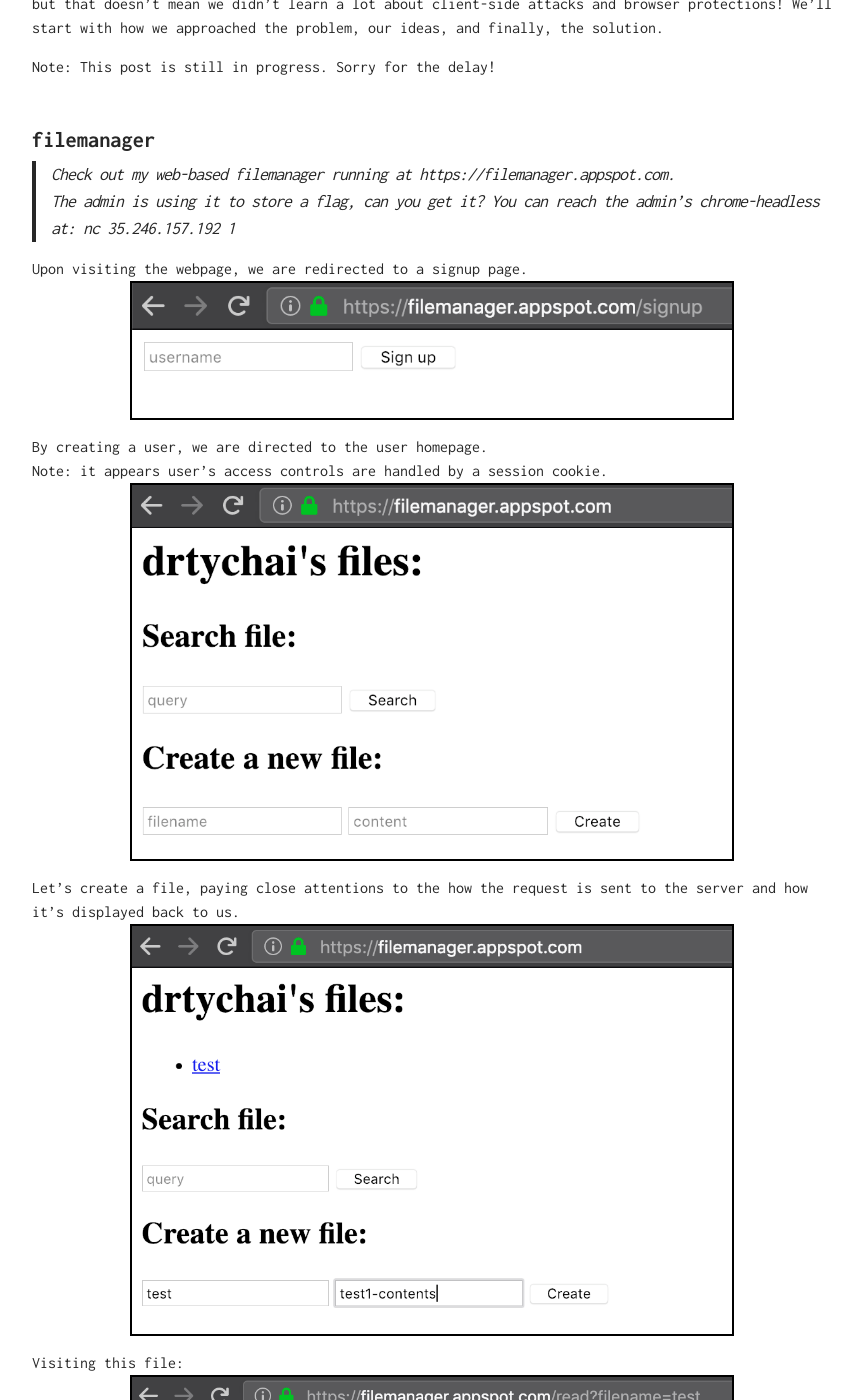
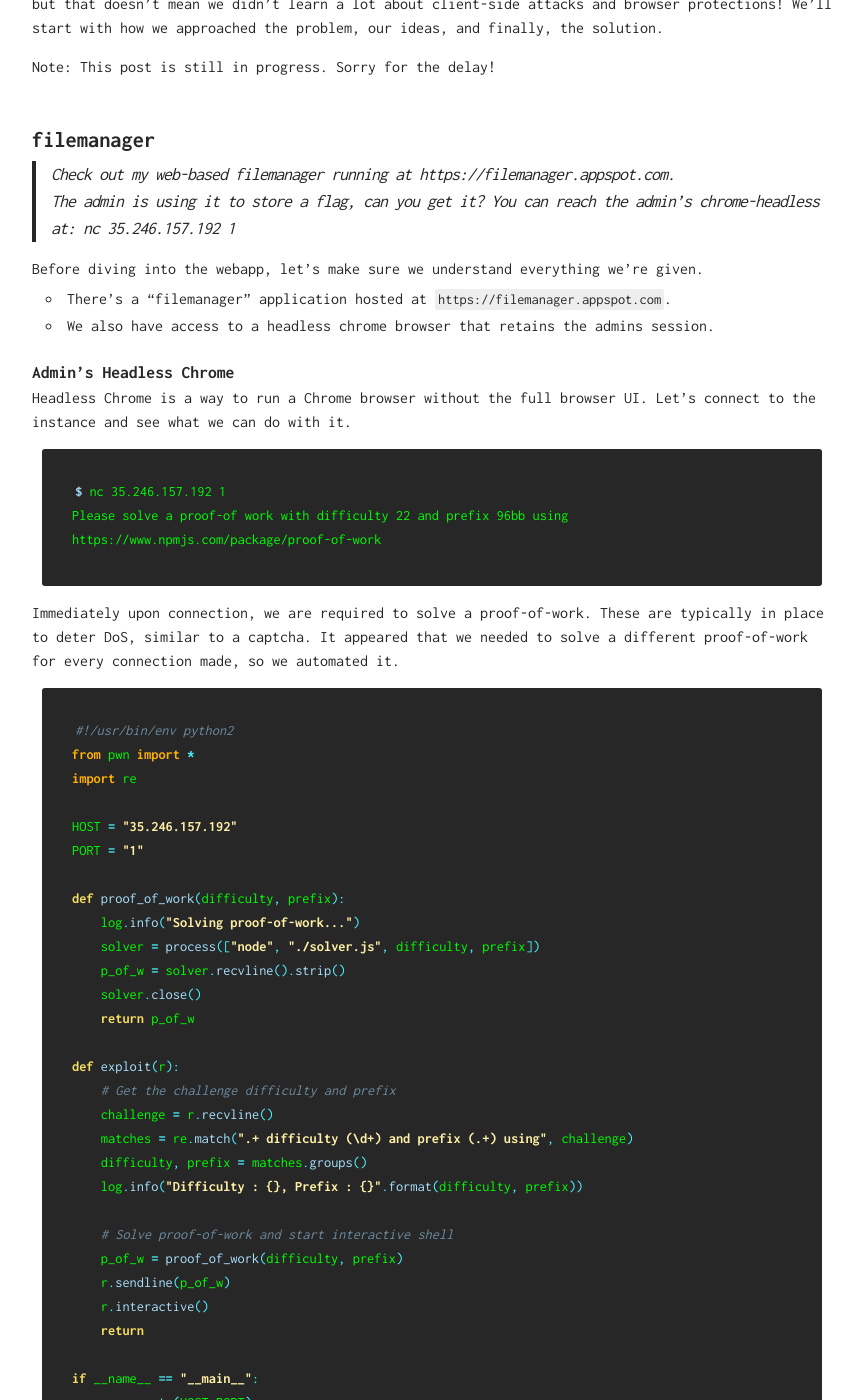
Before and after one commit to drtychai/drtychai.github.io, a Jekyll site: the page built from _posts/35c3ctf/2018-12-29-35c3-filemanager.md, in a window 1280 px wide and 1400 px high, scrolled down 316 px. Shown: the whole window, without its empty margins (208-1068 px from the left). Built offline with Jekyll 4.4.1, drawn with Linux system fonts in a browser that asks for light colours; some of the changed text lies outside the part shown.

Commit message:
updated filemanager

````diff
--- a/_posts/35c3ctf/2018-12-29-35c3-filemanager.md
+++ b/_posts/35c3ctf/2018-12-29-35c3-filemanager.md
@@ -13,6 +13,99 @@
 >Check out my web-based filemanager running at https://filemanager.appspot.com.
 >The admin is using it to store a flag, can you get it? You can reach the admin's chrome-headless at: nc 35.246.157.192 1
 
+Before diving into the webapp, let's make sure we understand everything we're given.
+- There's a "filemanager" application hosted at `https://filemanager.appspot.com`.
+- We also have access to a headless chrome browser that retains the admins session.
+
+
+## Admin's Headless Chrome
+Headless Chrome is a way to run a Chrome browser without the full browser UI. Let's connect to the instance and see what we can do with it.
+
+```bash
+$ nc 35.246.157.192 1
+Please solve a proof-of work with difficulty 22 and prefix 96bb using https://www.npmjs.com/package/proof-of-work
+```
+
+Immediately upon connection, we are required to solve a proof-of-work. These are typically in place to deter DoS, similar to a captcha. It appeared that we needed to solve a different proof-of-work for every connection made, so we automated it.
+
+```python
+#!/usr/bin/env python2
+from pwn import *
+import re
+
+HOST = "35.246.157.192"
+PORT = "1"
+
+def proof_of_work(difficulty, prefix):
+    log.info("Solving proof-of-work...")
+    solver = process(["node", "./solver.js", difficulty, prefix])
+    p_of_w = solver.recvline().strip()
+    solver.close()
+    return p_of_w
+
+def exploit(r):
+    # Get the challenge difficulty and prefix
+    challenge = r.recvline()
+    matches = re.match(".+ difficulty (\d+) and prefix (.+) using", challenge)
+    difficulty, prefix = matches.groups()
+    log.info("Difficulty : {}, Prefix : {}".format(difficulty, prefix))
+
+    # Solve proof-of-work and start interactive shell
+    p_of_w = proof_of_work(difficulty, prefix)
+    r.sendline(p_of_w)
+    r.interactive()
+    return
+
+if __name__ == "__main__":
+    r = remote(HOST,PORT)
+    exploit(r)
+```
+
+```js
+// solver.js
+const pow = require('proof-of-work');
+const solver = new pow.Solver();
+args = process.argv
+var complexity = Number(args[2])
+
+const prefix = Buffer.from(args[3], 'hex');
+const nonce = solver.solve(complexity, /* optional */ prefix);
+console.log(nonce.toString('hex'));
+```
+
+
+```bash
+$ ./xpl.py
+[+] Opening connection to 35.246.157.192 on port 1: Done
+[*] Difficulty : 22, Prefix : 96bb
+[*] Solving proof-of-work...
+[+] Starting local process '/usr/local/bin/node': pid 6681
+[*] Stopped process '/usr/local/bin/node' (pid 6681)
+[*] Switching to interactive mode
+Proof-of-work verified.
+Please send me a URL to open.
+$
+```
+
+Let's see what happens if we try to connect to our VPS.
+
+```bash
+$ nc -lvp 8080
+Listening on [0.0.0.0] (family 0, port 1337)
+Connection from 158.83.234.35.bc.googleusercontent.com 50606 received!
+GET / HTTP/1.1
+Host: 18.216.16.73:8080
+Connection: keep-alive
+Upgrade-Insecure-Requests: 1
+User-Agent: Mozilla/5.0 (X11; Linux x86_64) AppleWebKit/537.36 (KHTML, like Gecko) HeadlessChrome/72.0.3617.0 Safari/537.36
+Accept: text/html,application/xhtml+xml,application/xml;q=0.9,image/webp,image/apng,*/*;q=0.8
+Accept-Encoding: gzip, deflate
+```
+
+Great! So now we know that _any_ URL can be fed to the instance and the we have the User-Agent.
+
+
+## WebApp
 Upon visiting the webpage, we are redirected to a signup page.
 ![signup](https://drtychai.github.io/assets/img/35c3/filemanager-signup.png)
 
@@ -29,7 +122,43 @@
 It looks like the file is just being displayed directly back to us, but wait:
 ![sourcecode](https://drtychai.github.io/assets/img/35c3/filemanager-read-sourcecode.png)
 
-Our content is within `<pre>` tags.
+Our content is within `<pre>` tags. Let's pause for a moment and create a site map.
 
+```
+Backend:
+- Server : Google Frontend (GCP App)
+- Language : HTML, JS
+
+WebApp Description:
+- The app is a file managing system. One can upload files via form data, read their own files, and search via the content of their own files.
+
+Site Map:
+- /signup (GET/POST)
+- /create (POST)
+  - `multipart/form-data` is sent via POST (2 parts)
+    - "filename"
+	- "content"
+- /read (GET)
+  - /read?filename=testfile (GET)
+- /search (GET)
+  - /search?q=test (GET)
+
+Interesting Headers:
+- POST /create
+  - `xsrf: 1`
+  - as per JS code found on / page
+
+Places for User Input:
+- /signup
+  - username input only allows lowercase ascii characters
+- /create
+  - form-data allows any input (including JS code)
+- /read
+  - allows any input to query string param
+- /search
+  - allows any input to query string param
+```
+
+## Our Approach
 
 ## Solution
````
